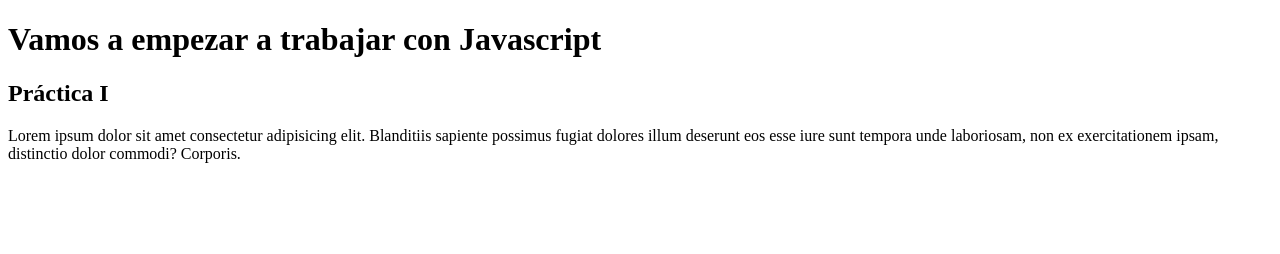
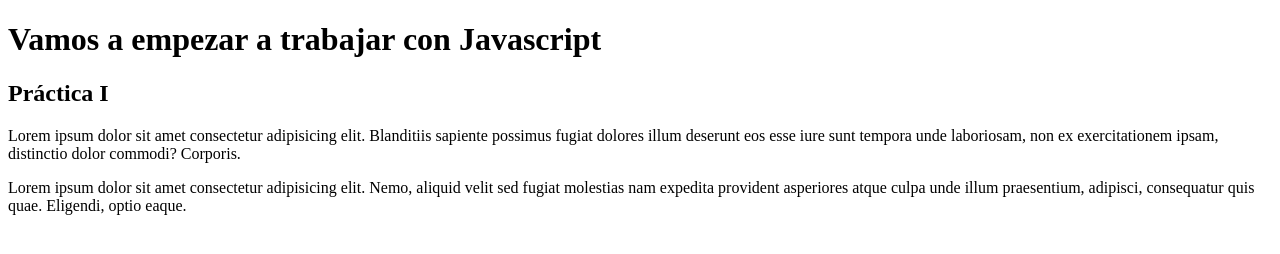
Before and after one commit to veritozy/Proyecto-Int-JS, a plain HTML site: page index.html in a window 1280 px wide. Drawn offline with Linux system fonts and the light colour scheme.

Commit message:
Confirmar cambio seis

```diff
--- a/index.html
+++ b/index.html
@@ -11,5 +11,8 @@
     <p>
         Lorem ipsum dolor sit amet consectetur adipisicing elit. Blanditiis sapiente possimus fugiat dolores illum deserunt eos esse iure sunt tempora unde laboriosam, non ex exercitationem ipsam, distinctio dolor commodi? Corporis.
     </p>
+    <p>
+        Lorem ipsum dolor sit amet consectetur adipisicing elit. Nemo, aliquid velit sed fugiat molestias nam expedita provident asperiores atque culpa unde illum praesentium, adipisci, consequatur quis quae. Eligendi, optio eaque.
+    </p>
 </body>
 </html>
```
